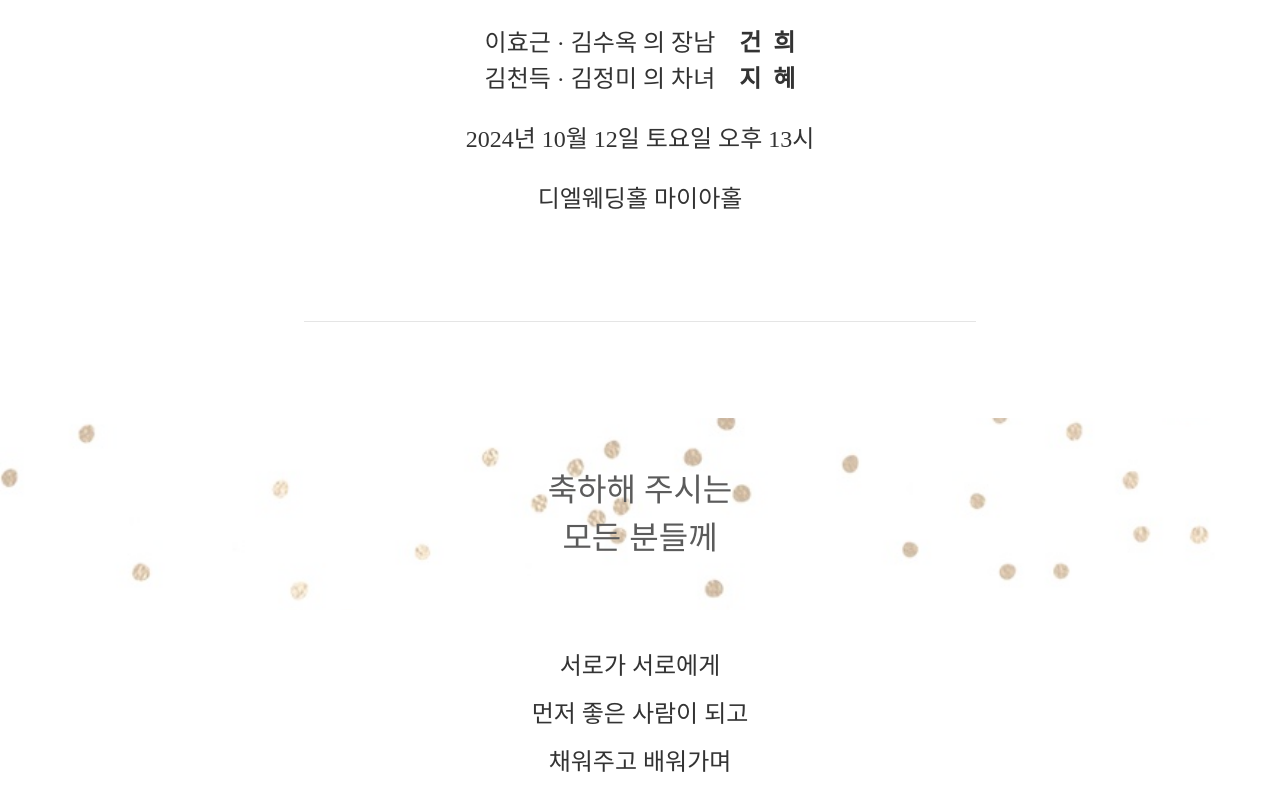
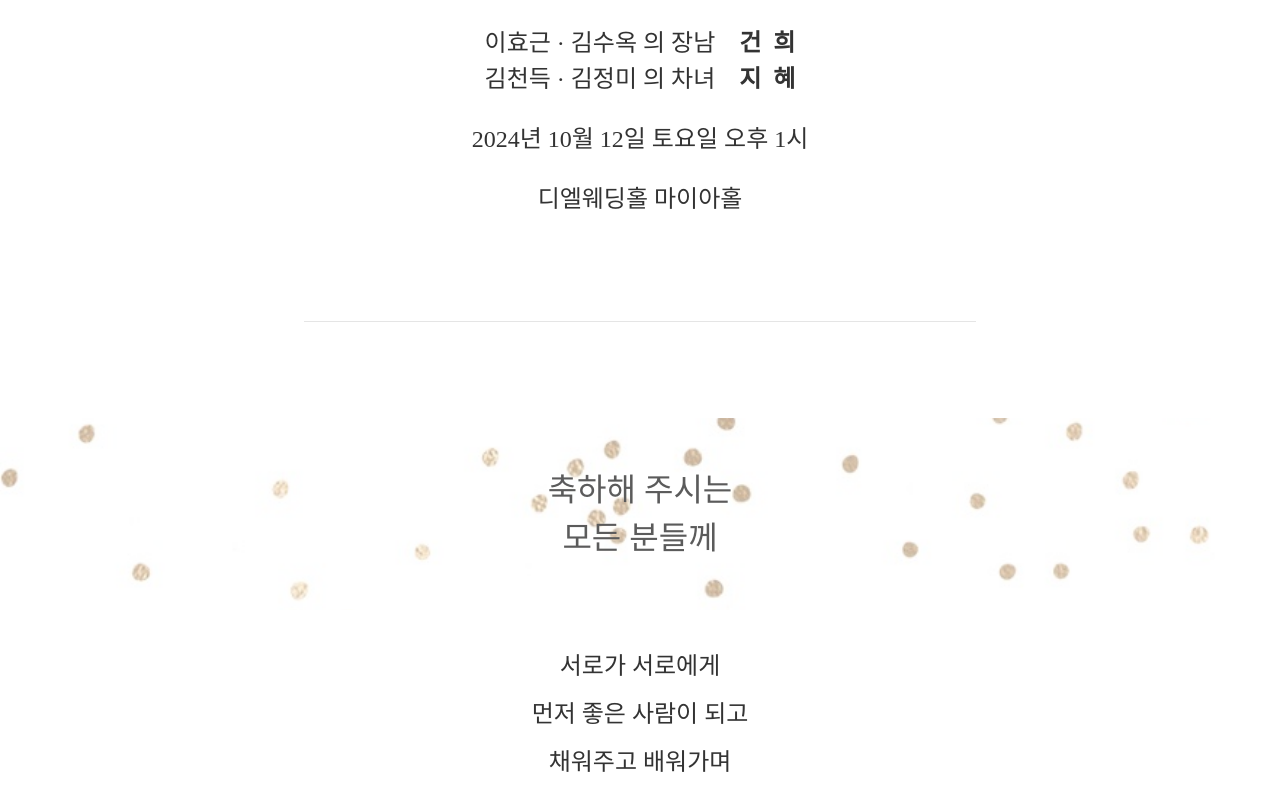
Before and after one commit to 241012prfctday/241012prfctday.github.io, a plain HTML site: page index.html in a window 1280 px wide. Shown: the part 1080-1876 px from the top of the page. Drawn offline with nearby package versions, Linux system fonts and the light colour scheme; a script that the page names is missing; a web font is replaced by a local one.

Commit message:
Update index.html

```diff
--- a/index.html
+++ b/index.html
@@ -142,7 +142,7 @@
                 이효근 · 김수옥 의 장남 &nbsp;&nbsp;&nbsp;<b>건&nbsp;&nbsp;희</b></br>
                 김천득 · 김정미 의 차녀 &nbsp;&nbsp;&nbsp;<b>지&nbsp;&nbsp;혜</b>
             </p>
-            <p class="top-title-sub">2024년 10월 12일 토요일 오후 13시</p>
+            <p class="top-title-sub">2024년 10월 12일 토요일 오후 1시</p>
             <p class="top-title-sub">디엘웨딩홀 마이아홀</p>
             <br/><br/><br/>
             <hr class="cover-container"/>
@@ -428,6 +428,7 @@
             <br/>
             <p class="section3-title section5-main">Date</p>
             <p class="section5-title section5-sub" style="margin-top: 0;">10월 12일 · 토요일 · 오후 13:00</p>
+		<p class="top-title-sub">October</p>
             <table class="wow fadeInUp section5-title section5-table">
                 <tr>
 		    <td class="sun">S</td>
```
